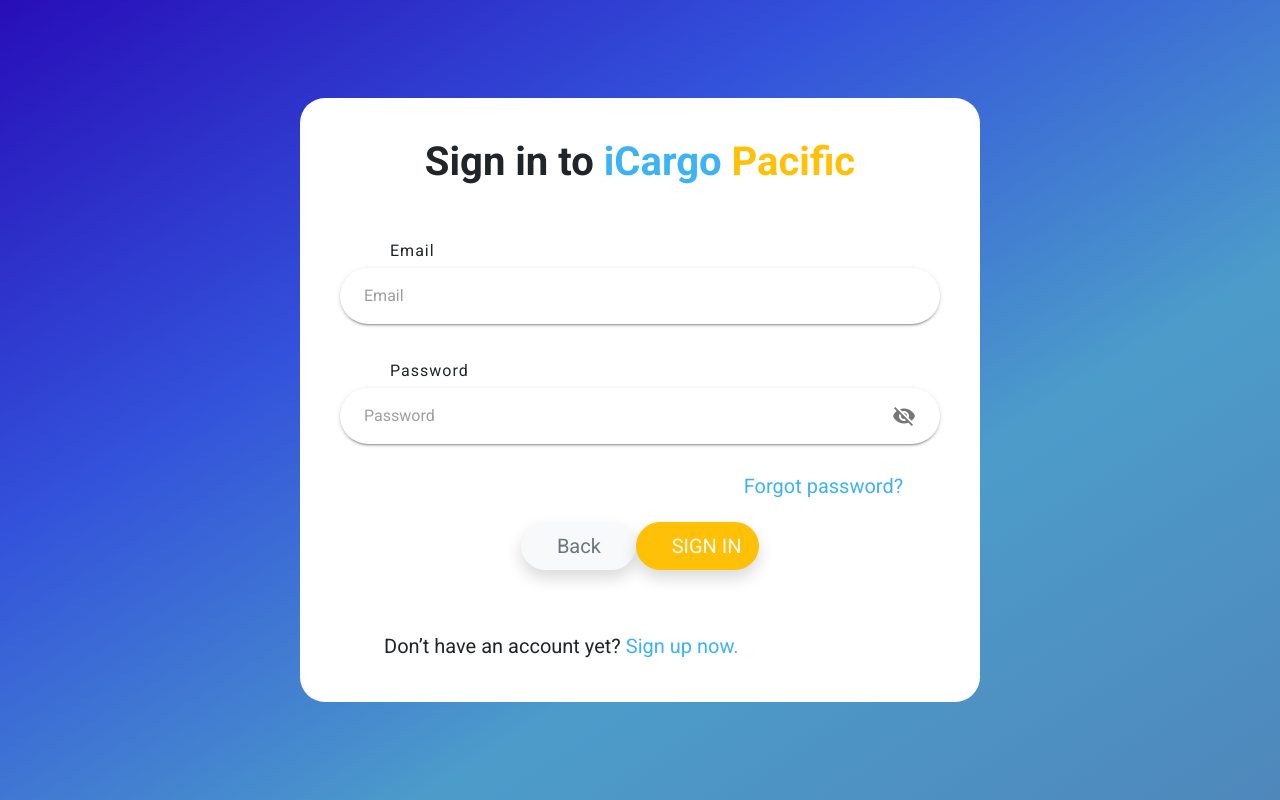
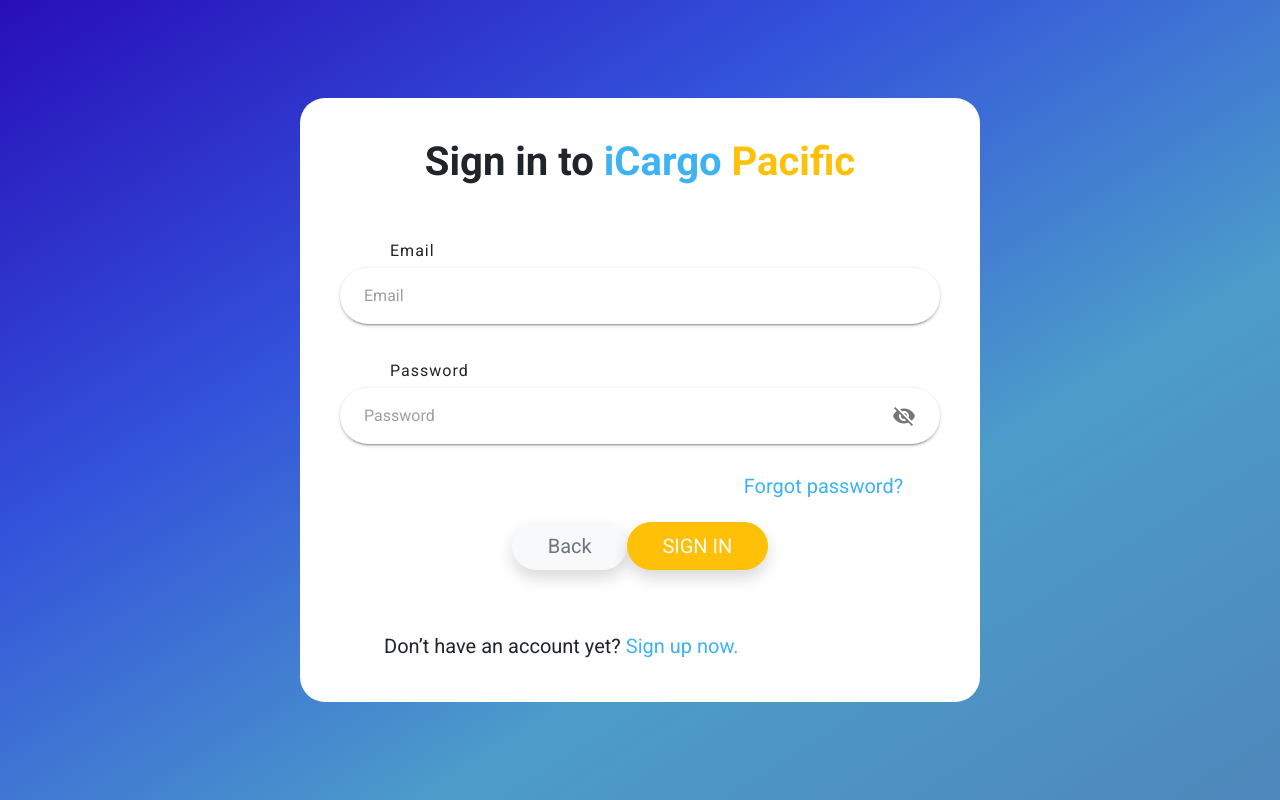
Before and after one commit to fambaridz/iCargoMerchant, a Vue app: page / in a window 1280 px wide. Built offline with nearby package versions, Linux system fonts and the light colour scheme; what vue-fullpage-modal, vue-popup-layer would draw is missing.

Commit message:
fix: Sign in button

```diff
--- a/src/components/Login/SigninPage.vue
+++ b/src/components/Login/SigninPage.vue
@@ -42,7 +42,7 @@
         <a to=" " class="btn btn-light btn-lg shadow text-muted">ㅤBackㅤ</a>
         <button type="submit" class="btn btn-warning btn-lg shadow text-light"
         >
-          ㅤSIGN IN
+          ㅤSIGN INㅤ
         </button>
       </div>
       <h5 class="p-4 text-dark">
```
